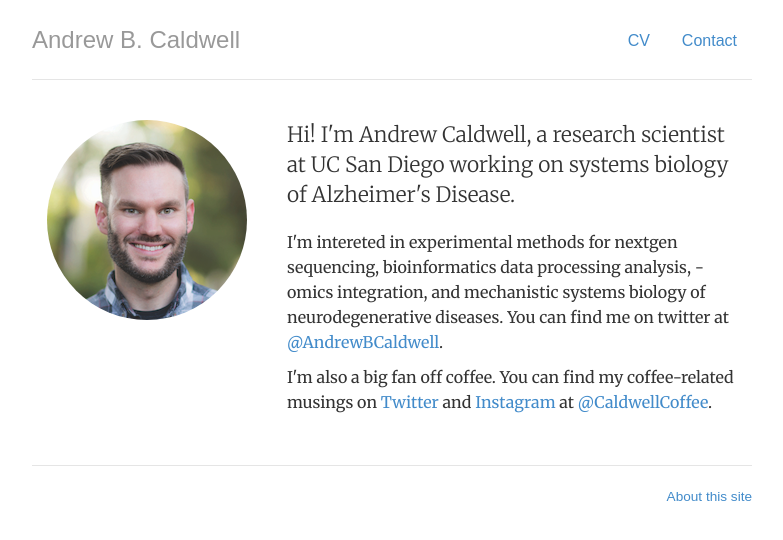
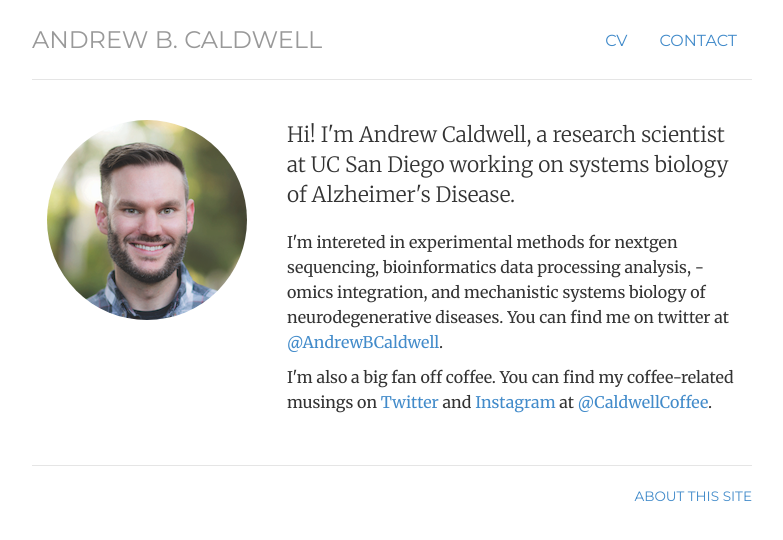
Before and after one commit to andrewbcaldwell/andrewbcaldwell.github.io, a Jekyll site: the page built from index.html, in a window 1280 px wide. Shown: the top 540 px of the page, without its empty margins (248-1031 px from the left). Built offline with Jekyll 4.4.1, drawn with Linux system fonts in a browser that asks for light colours.

Commit message:
Update style.css

```diff
--- a/css/style.css
+++ b/css/style.css
@@ -9,7 +9,7 @@ h1, h2, h3, h4, h5, h6, .h1, .h2, .h3, .h4, .h5, .h6 { font-family: 'Merriweathe
 blockquote p { font-size: 16px; line-height: 1.6em; }
 
 /* Masthead */
-.header, .footer, .header h3 { font-family: 'Alegreya SC', sans-serif; font-weight: normal; }
+.header, .footer, .header h3 { font-family: 'Montserrat', Georgia, sans-serif; text-transform: uppercase; font-weight: normal; }
 
 /* Navigation */
 h3.text-muted a {text-decoration: none; color: #999999; }
```
